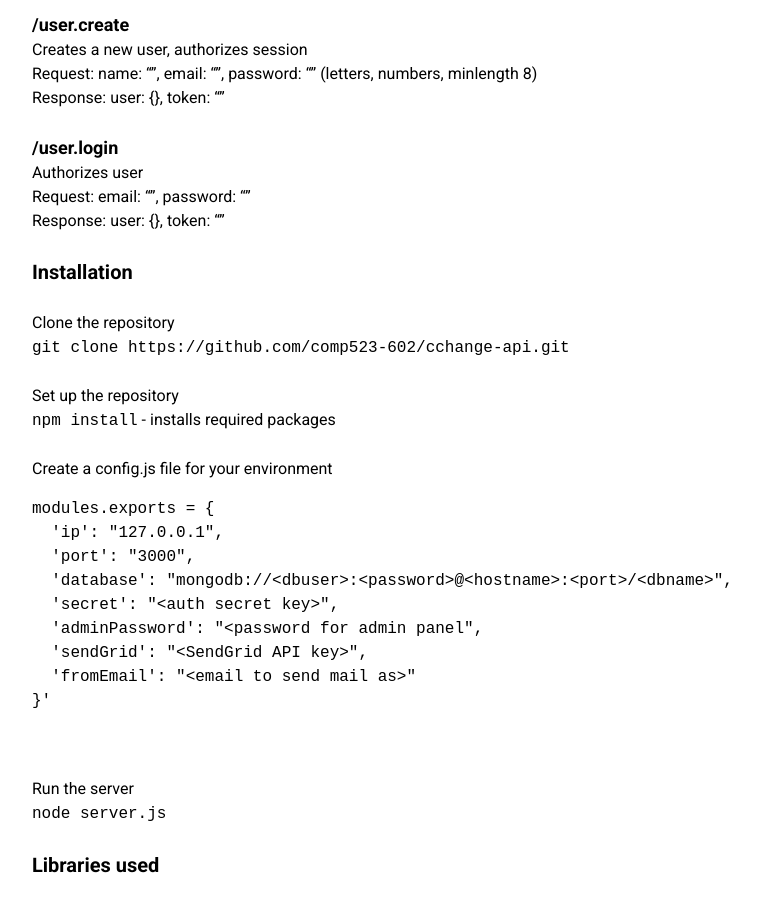
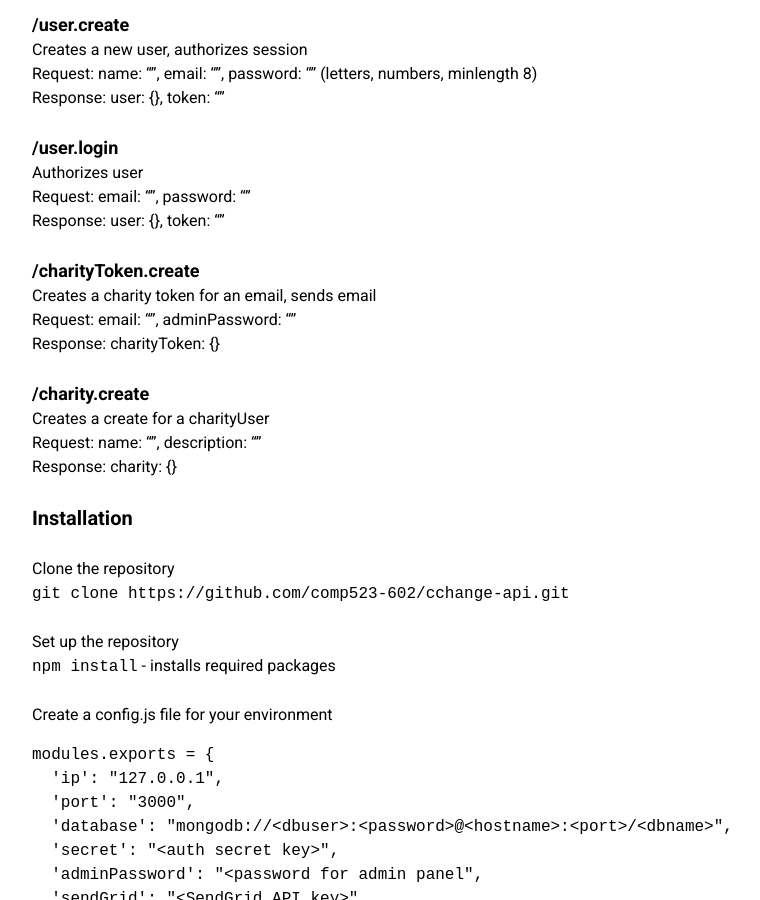
Before and after one commit to comp523-602/cchange-project, a Jekyll site: the page built from back-end-docs.markdown, in a window 1280 px wide and 900 px high, scrolled down 402 px. Shown: the whole window, without its empty margins (208-968 px from the left). Built offline with Jekyll 4.4.1, drawn with Linux system fonts in a browser that asks for light colours.

Commit message:
Updated Back End Docs

```diff
--- a/back-end-docs.markdown
+++ b/back-end-docs.markdown
@@ -24,6 +24,16 @@ Response: user: {}, token: ""
 Authorizes user
 Request: email: "", password: ""
 Response: user: {}, token: ""
+
+### /charityToken.create
+Creates a charity token for an email, sends email
+Request: email: "", adminPassword: ""
+Response: charityToken: {}
+
+### /charity.create
+Creates a create for a charityUser
+Request: name: "", description: ""
+Response: charity: {}
 
 ## Installation
 
```
